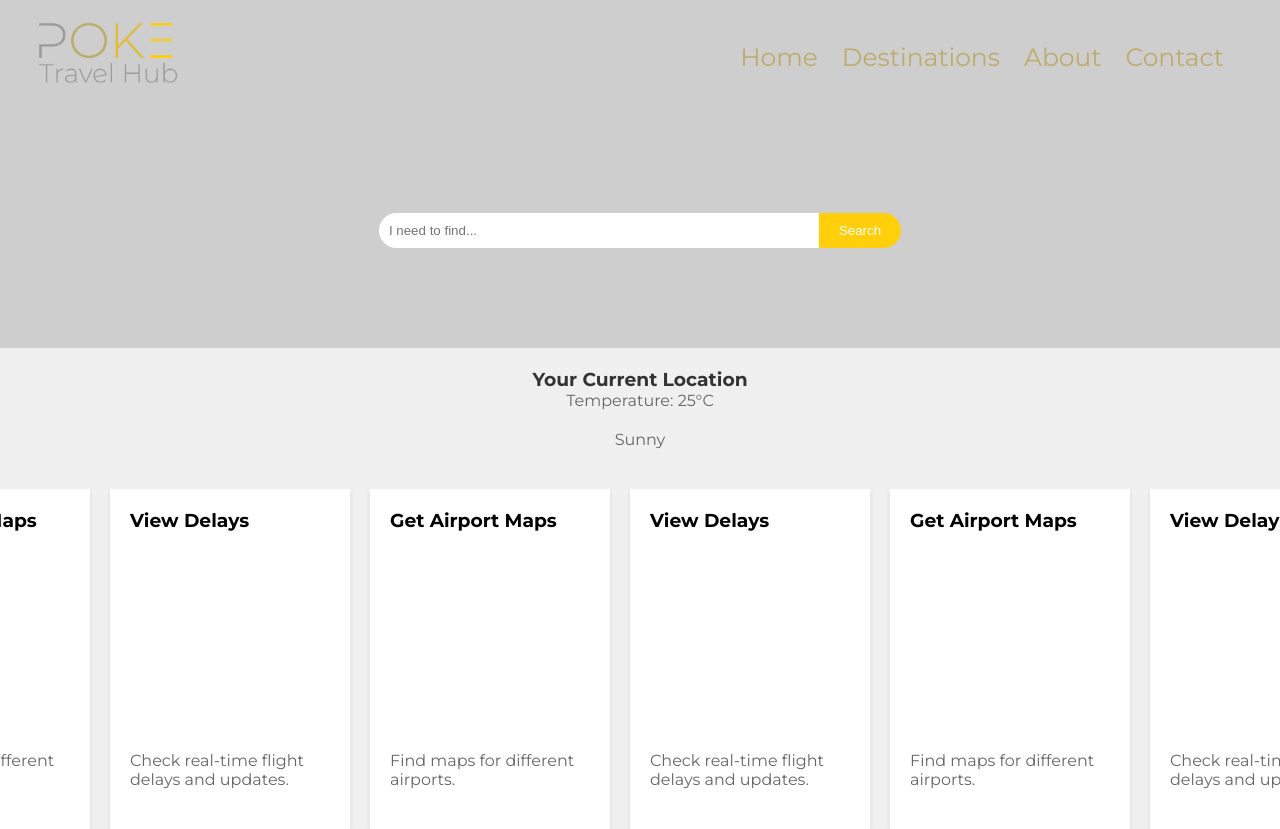
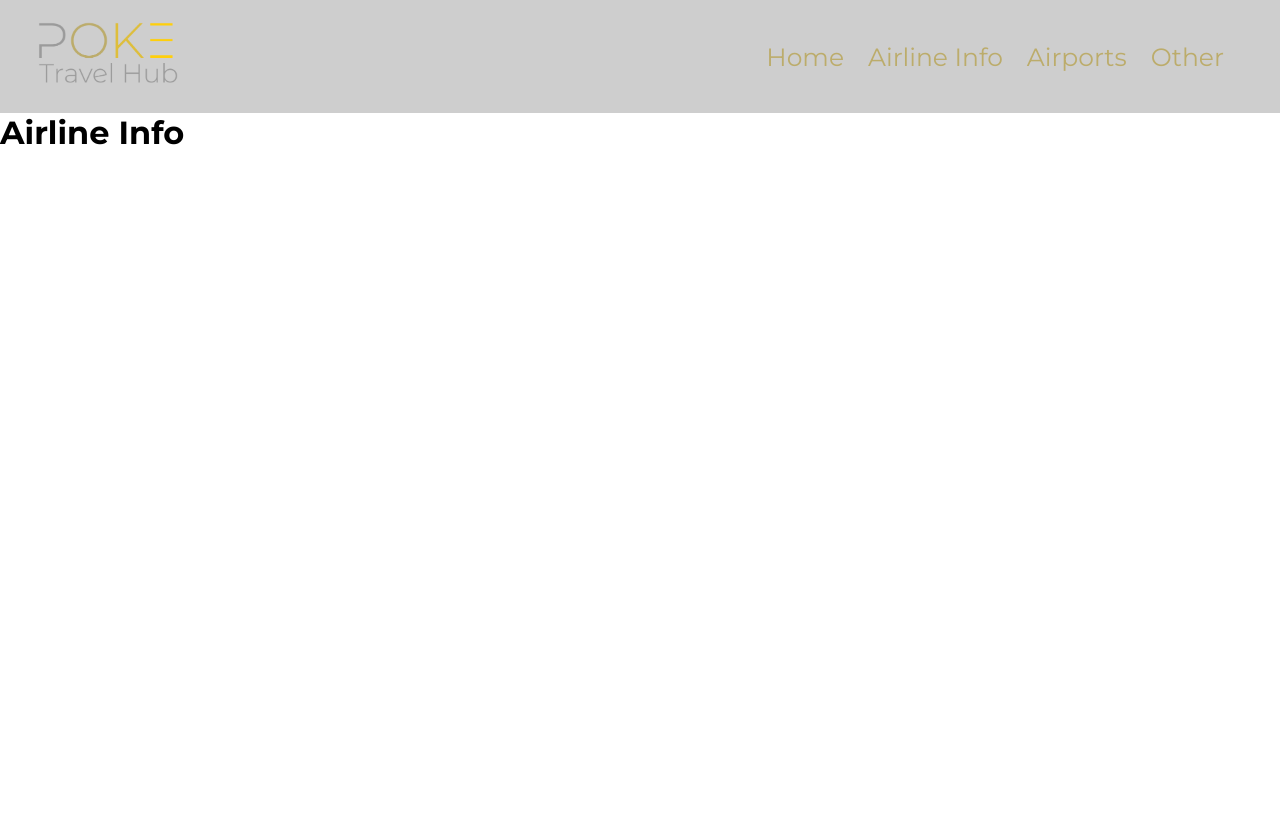
Before and after one commit to MyTravelHub/TravelHub, a React (Create React App) app in the folder frontend/: page /AirlineInfo in a window 1280 px wide. After the commit the page ends 800 px from the top, so only its background shows below. Built offline with nearby package versions, Linux system fonts and the light colour scheme.

Commit message:
Checkpoint

```diff
--- a/frontend/package.json
+++ b/frontend/package.json
@@ -12,6 +12,7 @@
     "@testing-library/user-event": "^13.5.0",
     "react": "^18.2.0",
     "react-dom": "^18.2.0",
+    "react-router-dom": "^6.14.2",
     "react-scripts": "5.0.1",
     "styled-components": "^5.3.11",
     "web-vitals": "^2.1.4"
--- a/frontend/src/App.js
+++ b/frontend/src/App.js
@@ -1,11 +1,20 @@
 import React from 'react';
+import { BrowserRouter as Router, Route, Routes } from 'react-router-dom';
 import LandingPage from './Pages/LandingPage';
+import AirlineInfo from './Pages/AirlineInfo';
 
 function App() {
   return (
-    <div className="App">
-      <LandingPage />
-    </div>
+    <Router>
+      <div className="App">
+      <Routes>
+          <Route path="/AirlineInfo" element={<AirlineInfo />} />
+        </Routes>
+        <Routes>
+          <Route path="/" element={<LandingPage />} />
+        </Routes>
+      </div>
+    </Router>
   );
 }
 
--- a/frontend/src/Components/HomePage/SearchBar.js
+++ b/frontend/src/Components/HomePage/SearchBar.js
@@ -1,5 +1,4 @@
 import React from "react";
-import backgroundImg from "./Images/logo.png"; // Import the background image
 
 const SearcBar = () => {
     return (
--- a/frontend/src/Components/Navbar.js
+++ b/frontend/src/Components/Navbar.js
@@ -1,6 +1,7 @@
-import React from 'react';
-import '../CSS/Navbar.css';
-import logoImage from '../Images/logo.png';
+import React from "react";
+import { Link } from "react-router-dom";
+import "../CSS/Navbar.css";
+import logoImage from "../Images/logo.png";
 
 const Navbar = () => {
   return (
@@ -12,16 +13,16 @@ const Navbar = () => {
       </div>
       <ul className="nav-links">
         <li>
-          <a href="/">Home</a>
+          <Link to="/">Home</Link>
         </li>
         <li>
-          <a href="/destinations">Destinations</a>
+          <Link to="/AirlineInfo">Airline Info</Link>
         </li>
         <li>
-          <a href="/about">About</a>
+          <Link to="/Airports">Airports</Link>
         </li>
         <li>
-          <a href="/contact">Contact</a>
+          <Link to="/Other">Other</Link>
         </li>
       </ul>
     </nav>
--- /dev/null
+++ b/frontend/src/Pages/AirlineInfo.js
@@ -0,0 +1,13 @@
+import React from "react";
+import Navbar from "../Components/Navbar";
+import "../CSS/AirlineInfo.css";
+
+const AirlineInfo = () => {
+    return (
+        <><Navbar /><div>
+            <h1>Airline Info</h1>
+        </div></>
+     );
+}
+
+export default AirlineInfo;
```
Also changed, not shown: frontend/src/CSS/AirlineInfo.css (added), 1 other file (tests, documents, lock files or other folders).
